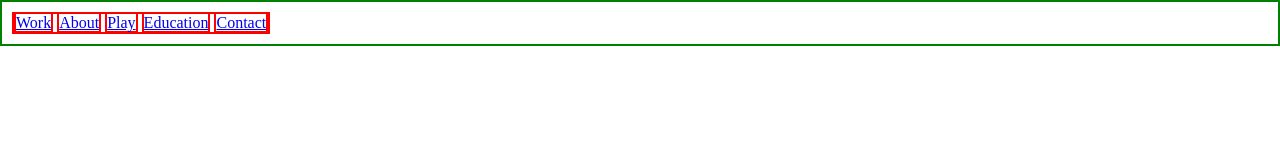
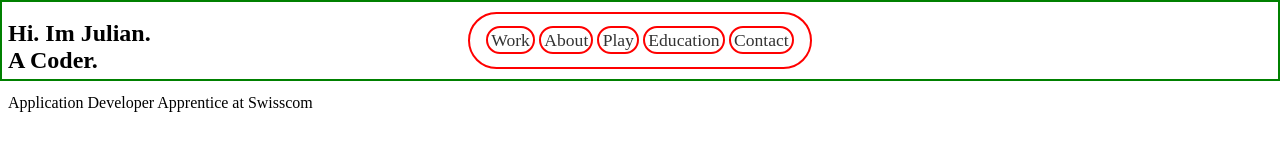
Before and after one commit to JLATakesh/ResumeWebsite, a plain HTML site: page Current/index.html in a window 1280 px wide. Drawn offline with Linux system fonts and the light colour scheme.

Commit message:
header works still just outline
now im workin on my quote my work and in Progross divs and h1, p's

```diff
--- a/Current/index.html
+++ b/Current/index.html
@@ -20,8 +20,10 @@
                 <a class="nav-link" href="#contact">Contact</a>
             </a>
         </div>
-
-
-    </nav>
+    </div>
+    <section>
+        <h1>Hi. Im Julian. <br>A Coder.</h1>
+        <p>Application Developer Apprentice at Swisscom</p>
+    </section>
 </body>
 </html>
--- a/Current/style.css
+++ b/Current/style.css
@@ -1,16 +1,14 @@
 .body {
     background-color: #eef3f6;
     color: #333333;
-
-    display: flex;
-    justify-content: flex-end;
 }
 
 
-@media (max-width: 425px) {
+
 .nav-container {
+    padding: 10px;
     border: 2px solid green;
-        position: fixed; /* Make it fixed */
+    position: fixed;
     top: 0;
     left: 0;
     right: 0;
@@ -21,32 +19,21 @@
     max-width: fit-content;
     margin-left: auto;
     margin-right: auto;
-
+    padding: 1rem;
+    border-radius: 5rem;
     border: 2px solid red;
 }
-    .nav-link {
+.nav-link  {
+    text-decoration: none;
+    color: #333;
     border: 2px solid red;
+    padding: 0.1rem;
+    padding-left: 0.2rem;
+    padding-right: 0.2rem;
+    border-radius: 5rem;
+
+    font-weight: 500;
+    font-size: 1.1rem;
+    transition: opacity 0.3s;
 
 }
-}
-@media (min-width: 424px) {
-    .nav-container {
-        position: fixed; /* Make it fixed */
-        top: 0;
-        left: 0;
-        right: 0;
-        z-index: 1000;
-        border: 2px solid green;
-
-
-    }
-    .nav-box {
-        border: 2px solid red;
-        max-width: fit-content;
-        margin: 10px;
-    }
-    .nav-link {
-        border: 2px solid red;
-
-    }
-}
```
Lines whose indentation alone changed are shown as unchanged.
